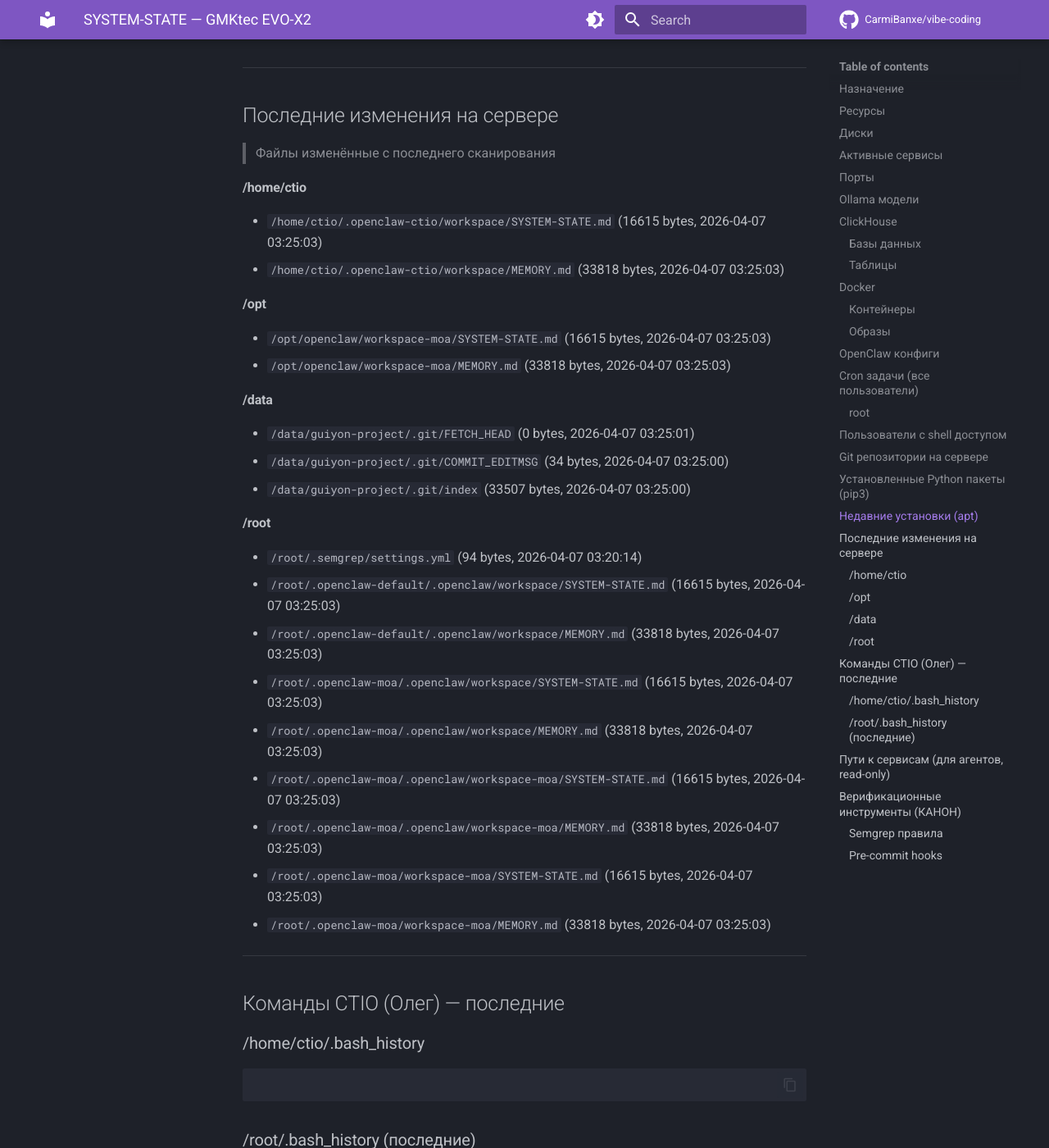
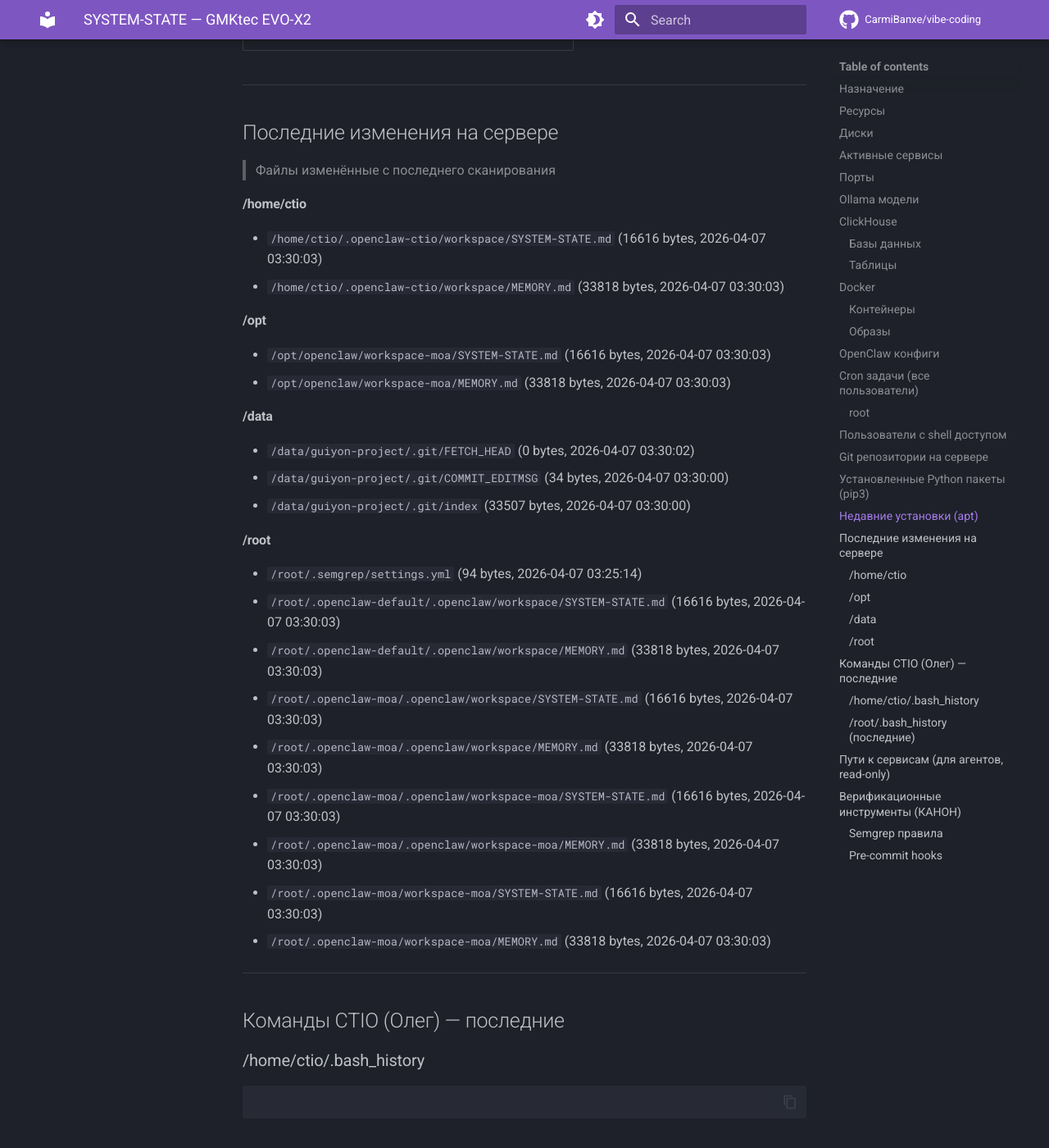
Before and after one commit to CarmiBanxe/vibe-coding, an MkDocs documentation site: the page built from docs/SYSTEM-STATE.md, in a window 1280 px wide and 1400 px high, scrolled down 13841 px. Shown: the whole window at 82% size. Built offline with MkDocs 1.6.1 and Material for MkDocs 9.7.7, drawn with Linux system fonts in a browser that asks for light colours; comment, search, counter and statistics services are not loaded; some of the changed text lies outside the part shown.

Commit message:
auto: SYSTEM-STATE v2 update (2026-04-07 03:30 CEST)

```diff
--- a/docs/SYSTEM-STATE.md
+++ b/docs/SYSTEM-STATE.md
@@ -1,6 +1,6 @@
 # SYSTEM-STATE — GMKtec EVO-X2
 > Автоматически обновляется каждые 5 минут
-> Последнее сканирование: 2026-04-07 03:25 CEST
+> Последнее сканирование: 2026-04-07 03:30 CEST
 > Источник: ctio-watcher.sh v2 (cron)
 
 ## Назначение
@@ -379,28 +379,28 @@
 
 
 #### /home/ctio
-- `/home/ctio/.openclaw-ctio/workspace/SYSTEM-STATE.md` (16615 bytes, 2026-04-07 03:25:03)
-- `/home/ctio/.openclaw-ctio/workspace/MEMORY.md` (33818 bytes, 2026-04-07 03:25:03)
+- `/home/ctio/.openclaw-ctio/workspace/SYSTEM-STATE.md` (16616 bytes, 2026-04-07 03:30:03)
+- `/home/ctio/.openclaw-ctio/workspace/MEMORY.md` (33818 bytes, 2026-04-07 03:30:03)
 
 #### /opt
-- `/opt/openclaw/workspace-moa/SYSTEM-STATE.md` (16615 bytes, 2026-04-07 03:25:03)
-- `/opt/openclaw/workspace-moa/MEMORY.md` (33818 bytes, 2026-04-07 03:25:03)
+- `/opt/openclaw/workspace-moa/SYSTEM-STATE.md` (16616 bytes, 2026-04-07 03:30:03)
+- `/opt/openclaw/workspace-moa/MEMORY.md` (33818 bytes, 2026-04-07 03:30:03)
 
 #### /data
-- `/data/guiyon-project/.git/FETCH_HEAD` (0 bytes, 2026-04-07 03:25:01)
-- `/data/guiyon-project/.git/COMMIT_EDITMSG` (34 bytes, 2026-04-07 03:25:00)
-- `/data/guiyon-project/.git/index` (33507 bytes, 2026-04-07 03:25:00)
+- `/data/guiyon-project/.git/FETCH_HEAD` (0 bytes, 2026-04-07 03:30:02)
+- `/data/guiyon-project/.git/COMMIT_EDITMSG` (34 bytes, 2026-04-07 03:30:00)
+- `/data/guiyon-project/.git/index` (33507 bytes, 2026-04-07 03:30:00)
 
 #### /root
-- `/root/.semgrep/settings.yml` (94 bytes, 2026-04-07 03:20:14)
-- `/root/.openclaw-default/.openclaw/workspace/SYSTEM-STATE.md` (16615 bytes, 2026-04-07 03:25:03)
-- `/root/.openclaw-default/.openclaw/workspace/MEMORY.md` (33818 bytes, 2026-04-07 03:25:03)
-- `/root/.openclaw-moa/.openclaw/workspace/SYSTEM-STATE.md` (16615 bytes, 2026-04-07 03:25:03)
-- `/root/.openclaw-moa/.openclaw/workspace/MEMORY.md` (33818 bytes, 2026-04-07 03:25:03)
-- `/root/.openclaw-moa/.openclaw/workspace-moa/SYSTEM-STATE.md` (16615 bytes, 2026-04-07 03:25:03)
-- `/root/.openclaw-moa/.openclaw/workspace-moa/MEMORY.md` (33818 bytes, 2026-04-07 03:25:03)
-- `/root/.openclaw-moa/workspace-moa/SYSTEM-STATE.md` (16615 bytes, 2026-04-07 03:25:03)
-- `/root/.openclaw-moa/workspace-moa/MEMORY.md` (33818 bytes, 2026-04-07 03:25:03)
+- `/root/.semgrep/settings.yml` (94 bytes, 2026-04-07 03:25:14)
+- `/root/.openclaw-default/.openclaw/workspace/SYSTEM-STATE.md` (16616 bytes, 2026-04-07 03:30:03)
+- `/root/.openclaw-default/.openclaw/workspace/MEMORY.md` (33818 bytes, 2026-04-07 03:30:03)
+- `/root/.openclaw-moa/.openclaw/workspace/SYSTEM-STATE.md` (16616 bytes, 2026-04-07 03:30:03)
+- `/root/.openclaw-moa/.openclaw/workspace/MEMORY.md` (33818 bytes, 2026-04-07 03:30:03)
+- `/root/.openclaw-moa/.openclaw/workspace-moa/SYSTEM-STATE.md` (16616 bytes, 2026-04-07 03:30:03)
+- `/root/.openclaw-moa/.openclaw/workspace-moa/MEMORY.md` (33818 bytes, 2026-04-07 03:30:03)
+- `/root/.openclaw-moa/workspace-moa/SYSTEM-STATE.md` (16616 bytes, 2026-04-07 03:30:03)
+- `/root/.openclaw-moa/workspace-moa/MEMORY.md` (33818 bytes, 2026-04-07 03:30:03)
 
 ---
 
```
Also changed, not shown: other parts of docs/SYSTEM-STATE.md (+4 -4 lines).
